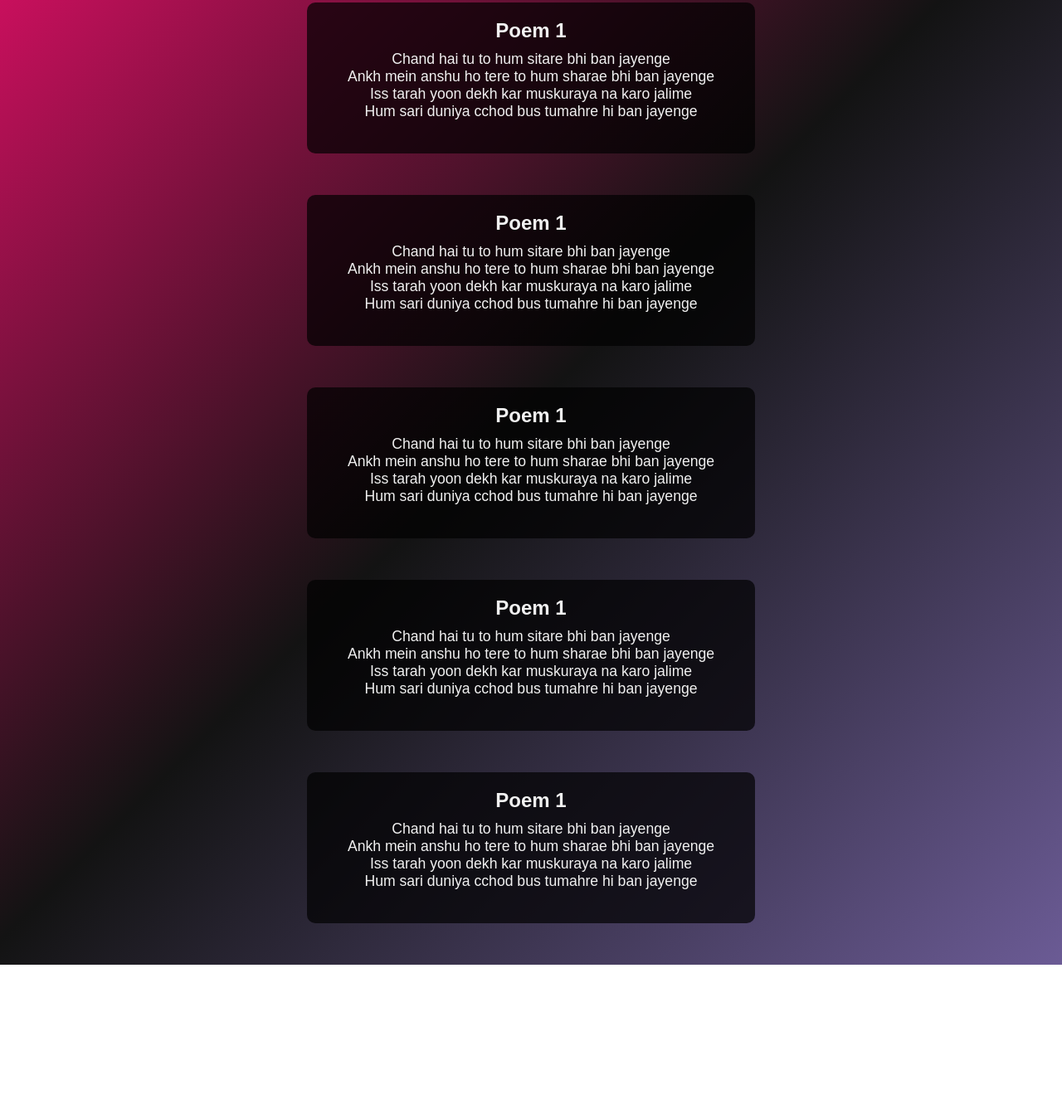
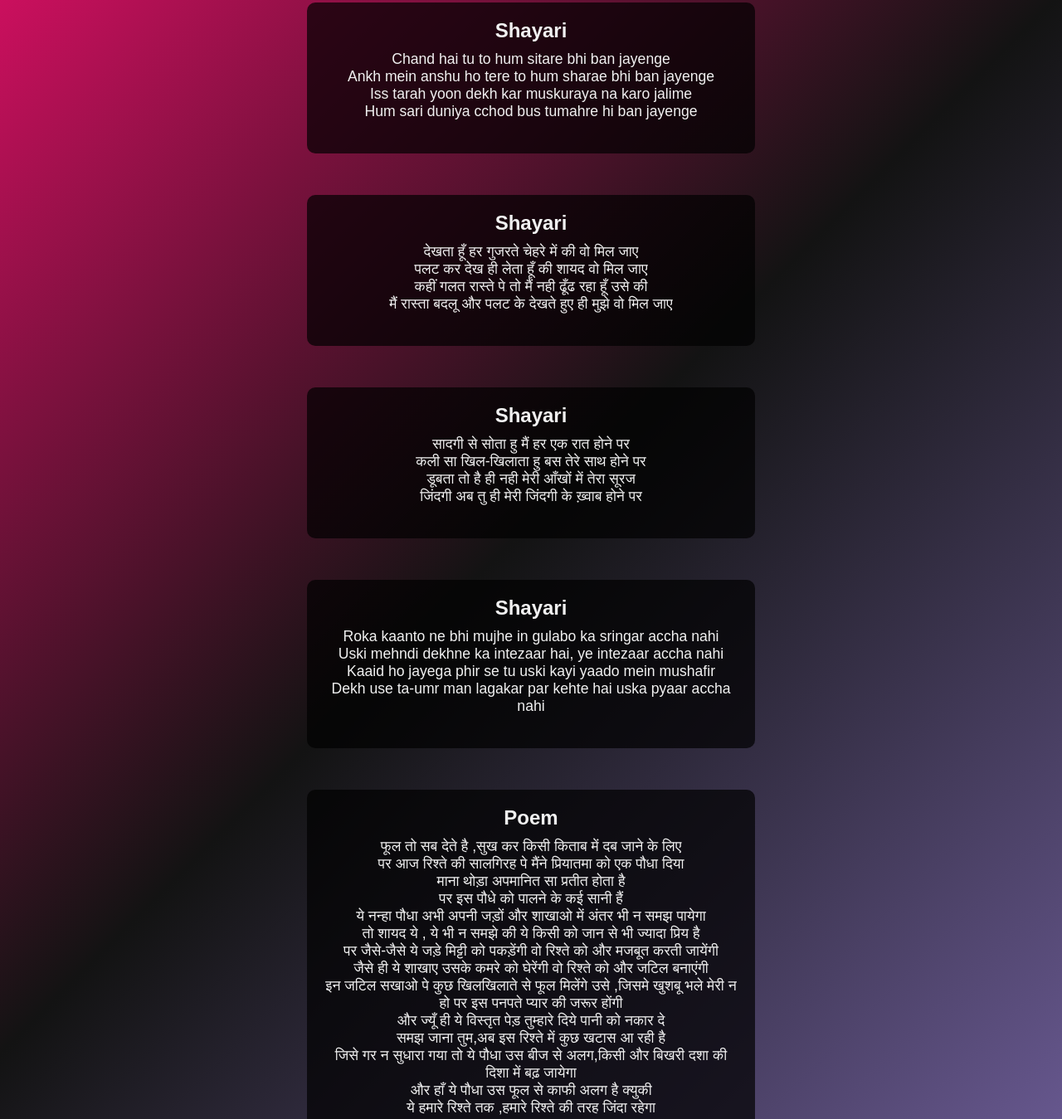
Before and after one commit to pal14920251/vpg3, a plain HTML site: page index.html in a window 1280 px wide. Shown: the part 174-1523 px from the top of the page at 83% size. Before the commit the page ends 1337 px from the top, so only its background shows below. Drawn offline with Linux system fonts and the light colour scheme.

Commit message:
Update index.html

```diff
--- a/index.html
+++ b/index.html
@@ -14,7 +14,7 @@
   <main>
     <section class="poems">
       <div class="poem">
-        <h2>Poem 1</h2>
+        <h2>Shayari </h2>
         <p>Chand hai tu to hum sitare bhi ban jayenge<br>
           Ankh mein anshu ho tere to hum sharae bhi ban jayenge
           <br>Iss tarah yoon dekh kar muskuraya na karo jalime
@@ -24,41 +24,52 @@
     </section>
     <section class="poems">
       <div class="poem">
-        <h2>Poem 1</h2>
-        <p>Chand hai tu to hum sitare bhi ban jayenge<br>
-          Ankh mein anshu ho tere to hum sharae bhi ban jayenge
-          <br>Iss tarah yoon dekh kar muskuraya na karo jalime
-          <br> Hum sari duniya cchod bus tumahre hi ban jayenge
+        <h2>Shayari</h2>
+        <p>देखता हूँ हर गुजरते चेहरे में की वो मिल जाए <br>
+          पलट कर देख ही लेता हूँ की शायद वो मिल जाए <br>
+          कहीं गलत रास्ते पे तो मैं नही ढूँढ रहा हूँ  उसे की <br>
+            मैं रास्ता बदलू और  पलट के देखते हुए ही मुझे वो मिल जाए <br>
         </p>
       </div>
     </section>
     <section class="poems">
       <div class="poem">
-        <h2>Poem 1</h2>
-        <p>Chand hai tu to hum sitare bhi ban jayenge<br>
-          Ankh mein anshu ho tere to hum sharae bhi ban jayenge
-          <br>Iss tarah yoon dekh kar muskuraya na karo jalime
-          <br> Hum sari duniya cchod bus tumahre hi ban jayenge
+        <h2>Shayari</h2>
+        <p>सादगी से सोता हु मैं हर एक रात होने पर <br>
+          कली सा खिल-खिलाता हु बस तेरे साथ होने पर <br>
+          डूबता तो है ही नही मेरी आँखों में तेरा सूरज <br>
+          जिंदगी अब तु ही मेरी जिंदगी के ख़्वाब होने पर <br>
         </p>
       </div>
     </section>
     <section class="poems">
       <div class="poem">
-        <h2>Poem 1</h2>
-        <p>Chand hai tu to hum sitare bhi ban jayenge<br>
-          Ankh mein anshu ho tere to hum sharae bhi ban jayenge
-          <br>Iss tarah yoon dekh kar muskuraya na karo jalime
-          <br> Hum sari duniya cchod bus tumahre hi ban jayenge
+        <h2>Shayari</h2>
+        <p>Roka kaanto ne bhi mujhe in gulabo ka sringar accha nahi<br>
+           Uski mehndi dekhne ka intezaar hai, ye intezaar accha nahi<br>
+           Kaaid ho jayega phir se tu uski kayi yaado mein mushafir<br>
+          Dekh use ta-umr man lagakar par kehte hai uska pyaar accha nahi<br>
         </p>
       </div>
     </section>
     <section class="poems">
       <div class="poem">
-        <h2>Poem 1</h2>
-        <p>Chand hai tu to hum sitare bhi ban jayenge<br>
-          Ankh mein anshu ho tere to hum sharae bhi ban jayenge
-          <br>Iss tarah yoon dekh kar muskuraya na karo jalime
-          <br> Hum sari duniya cchod bus tumahre hi ban jayenge
+        <h2>Poem </h2>
+        <p>फूल तो सब देते है ,सुख कर किसी किताब में दब जाने के लिए <br>
+          पर आज रिश्ते की सालगिरह पे मैंने प्रियातमा को एक पौधा दिया <br>
+          माना थोड़ा अपमानित सा प्रतीत होता है <br>
+          पर इस पौधे को पालने के कई सानी हैं <br>
+          ये नन्हा पौधा अभी अपनी जड़ों और शाखाओ में अंतर भी न समझ पायेगा <br>
+          तो शायद ये , ये भी न समझे की ये किसी को जान से भी ज्यादा प्रिय है <br>
+          पर जैसे-जैसे ये जड़े मिट्टी को पकड़ेंगी वो रिश्ते को और मजबूत करती जायेंगी<br>
+          जैसे ही ये शाखाए उसके कमरे को घेरेंगी वो रिश्ते को और जटिल बनाएंगी<br>
+          इन जटिल सखाओ पे कुछ खिलखिलाते से फूल मिलेंगे उसे ,जिसमे खुशबू भले मेरी न हो पर इस पनपते प्यार की जरूर होंगी<br>
+          और ज्यूँ ही ये विस्तृत पेड़ तुम्हारे दिये पानी को नकार दे<br>
+          समझ जाना तुम,अब इस रिश्ते में कुछ खटास आ रही है<br>
+          जिसे गर न सुधारा गया तो ये पौधा उस बीज से अलग,किसी और बिखरी दशा की दिशा में बढ़ जायेगा<br>
+          और हाँ ये पौधा उस फूल से काफी अलग है क्युकी<br>
+          ये हमारे रिश्ते तक ,हमारे रिश्ते की तरह जिंदा रहेगा<br>
+
         </p>
       </div>
     </section>
```
